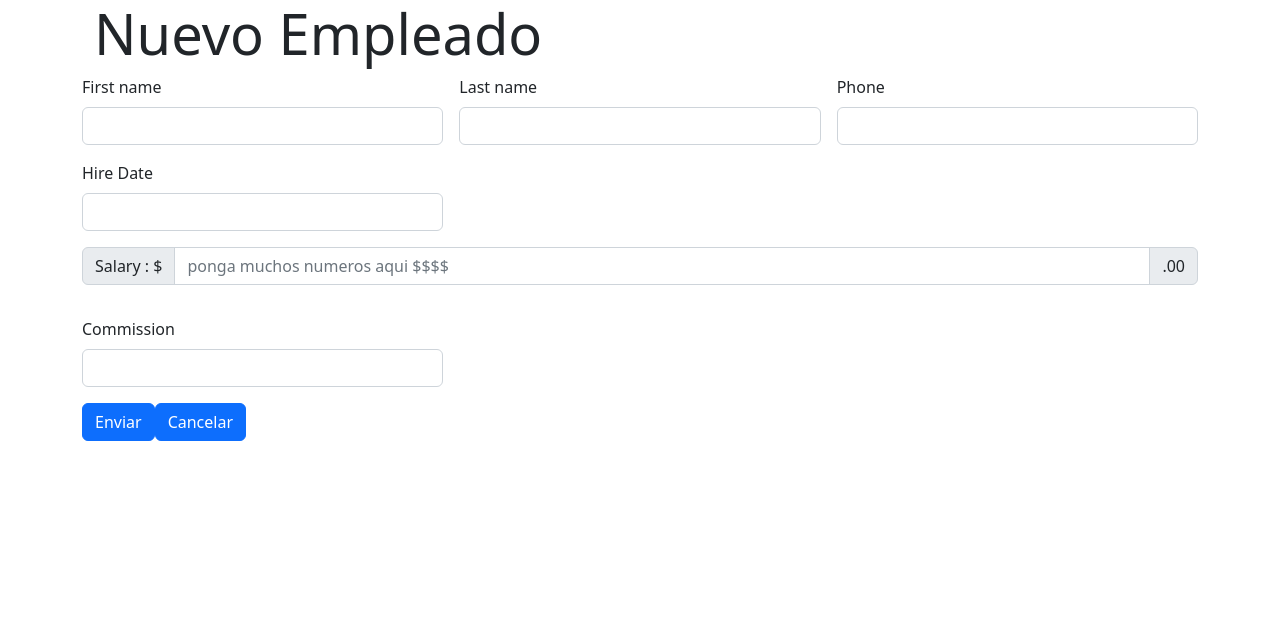
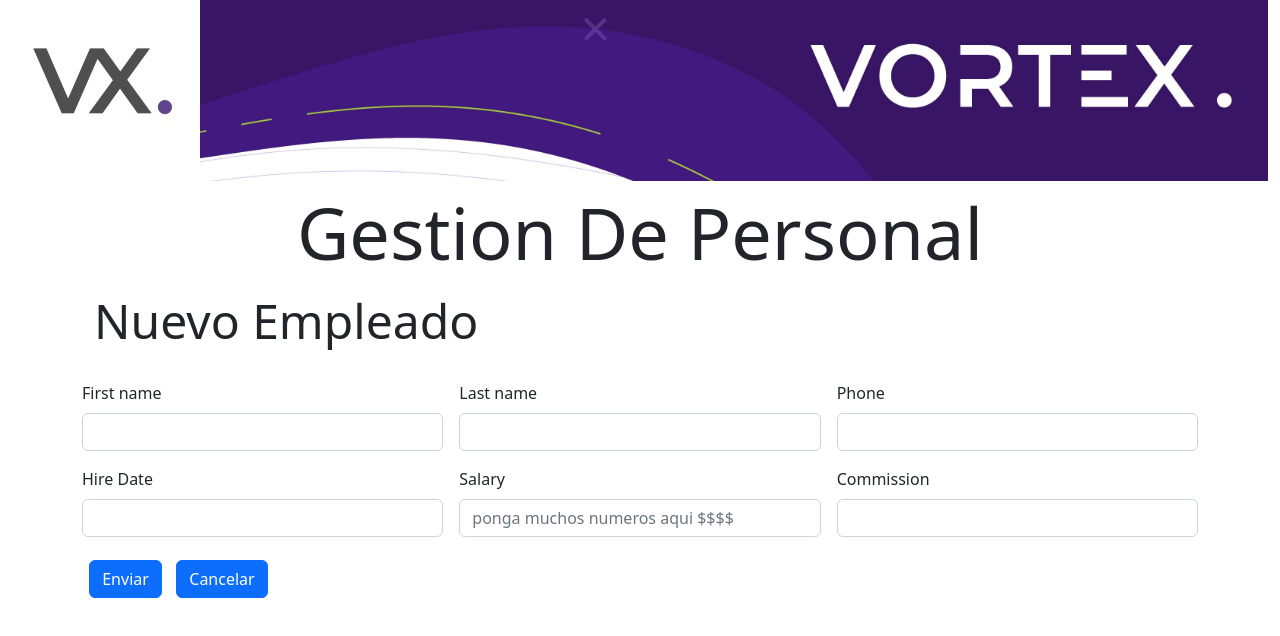
Before and after one commit to Debumax/Vortex-GestionRRHH, a React (Create React App) app: page /empleado/new in a window 1280 px wide. Shown: the top 636 px of the page. Built offline with nearby package versions, Linux system fonts and the light colour scheme.

Commit message:
funciondo- arreglo en detalles

```diff
--- a/src/components/Empleados/EmpleadoCreate.js
+++ b/src/components/Empleados/EmpleadoCreate.js
@@ -3,6 +3,7 @@
 import { v4 as uuidv4 } from 'uuid';
 import { addEmpleado } from '../../actios';
 import { useNavigate } from 'react-router-dom'; // hook
+import Encabezado from "../Encabezado";
 
 const EmpleadoCreate= (props) => {
 
@@ -69,10 +70,12 @@
 
 
     return (
+        <>
+            <Encabezado/>
+            <div className="container">
 
-        <div className="container">
-
-            <h1 className="display-4 container"> Nuevo Empleado</h1>
+            <h1 className="display-5 container"> Nuevo Empleado</h1>
+            <br/>
 
             <form className="row g-3 "  onSubmit={manejarEnvio} action='/'>
                 <div className="col-md-4">
@@ -91,24 +94,27 @@
                     <label className="form-label">Hire Date</label>
                     <input type="text" className="form-control" name="contratacion" value={contratacion} onChange={manejarCambio} required />
                 </div>
-                <div className="input-group mb-3">
-                    <span className="input-group-text">Salary : $</span>
+                <div className="col-md-4">
+                    <label className="form-label">Salary</label>
+
                     <input type="text" className="form-control" name="salario" placeholder="ponga muchos numeros aqui $$$$ " value={salario} onChange={manejarCambio} required/>
-                    <span className="input-group-text">.00</span>
+
                 </div>
                 <div className="col-md-4">
                     <label className="form-label">Commission</label>
                     <input type="text" className="form-control" name="comision" onChange={manejarCambio} value={comision} required />
                 </div>
 
-                <div className="col-12">
-                    <button className="btn btn-primary" type="submit">Enviar</button>
-                    <button className="btn btn-primary" type="text" onClick={BtnAtras} >Cancelar</button>
+                <div className="col-md-4">
+                    <button className="btn btn-primary" type="submit" style={{margin:'2%'}}>Enviar</button>
+                    <button className="btn btn-primary" type="text" onClick={BtnAtras} style={{margin:'2%'}}>Cancelar</button>
 
                 </div>
             </form>
 
         </div>
+        </>
+
 
     );
 };
--- a/src/components/FormularioVerEditar.js
+++ b/src/components/FormularioVerEditar.js
@@ -2,6 +2,7 @@
 import { useNavigate } from "react-router-dom";
 import { connect } from "react-redux";
 import { editarEmpleado } from "../actios";
+import Encabezado from "./Encabezado";
 
 const Formulario=(props)=>{
 
@@ -22,6 +23,8 @@
     const [comision,setComision]=useState('');
     const [ver_empleado,setVer_empleado]=useState(props.lista.find(emp => emp.EMPLOYER_ID === props.id));// lo que obtengo de la lista de empleads
     const [emp,setEmp]=useState('');
+    const [titulo,setTitulo]=useState('Ver');
+
 
 
     useEffect( () => {
@@ -44,6 +47,7 @@
             setBoton('Guardar');
             setBotonVC('Cancelar');
             setIsDisabled(false); // por ahora cuando le doy clic a editar se bloqueara , para ver si funciona
+            setTitulo('Editando');
         }
         if (boton==='Guardar') {
             //me va a renderizar los valores o va a ir al inicio mas + un cartel de guardo los cambios
@@ -121,9 +125,12 @@
 
 
     return (
+        <>
+            <Encabezado/>
             <div className="container">
 
-        <h1 className="display-4 container">Empleado</h1>
+            <h1 className="display-4 container">{titulo} Empleado</h1>
+            <br/>
 
                 <form className="row g-3 "  onSubmit={BtonIrA}>
                     <div className="col-md-4">
@@ -142,17 +149,16 @@
                         <label className="form-label">Hire Date</label>
                         <input type="text" className="form-control" name="contratacion" value={contratacion}  id="input_clic" onChange={manejarCambio}  disabled={isDisabled} required />
                     </div>
-                <div className="input-group mb-3">
-                    <span className="input-group-text">Salary : $</span>
+                    <div className="col-md-4">
+                        <label className="form-label">Salary</label>
                         <input type="text" className="form-control" name="salario" value={salario}  id="input_clic"  onChange={manejarCambio}  disabled={isDisabled} required/>
-                    <span className="input-group-text">.00</span>
                     </div>
                     <div className="col-md-4">
                         <label className="form-label">Commission</label>
                         <input type="text" className="form-control" name="comision"  value={comision}  id="input_clic" onChange={manejarCambio}  disabled={isDisabled} required />
                     </div>
 
-                <div className="col-12">
+                    <div className="col-md-4">
                         <button className="btn btn-primary" type="submit" style={{margin:'2%'}} >{boton}</button>
                         <button className="btn btn-primary" type="text" onClick={BtnAtras} style={{margin:'2%'}} >{botonVC}</button>
 
@@ -160,6 +166,7 @@
                 </form>
 
             </div>
+        </>
     );
 
 };
```
Lines whose indentation alone changed are shown as unchanged.
